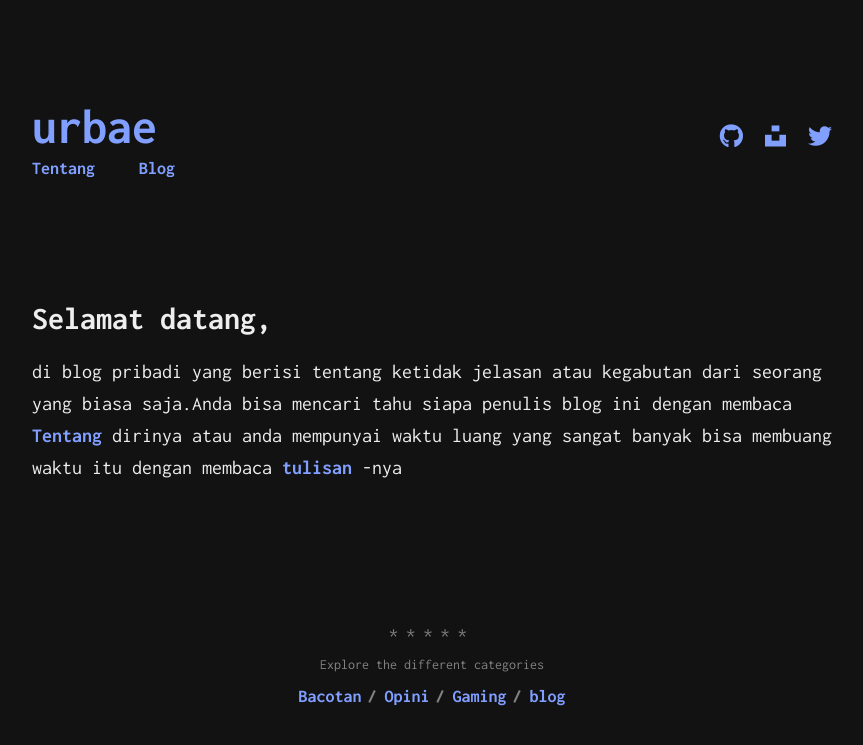
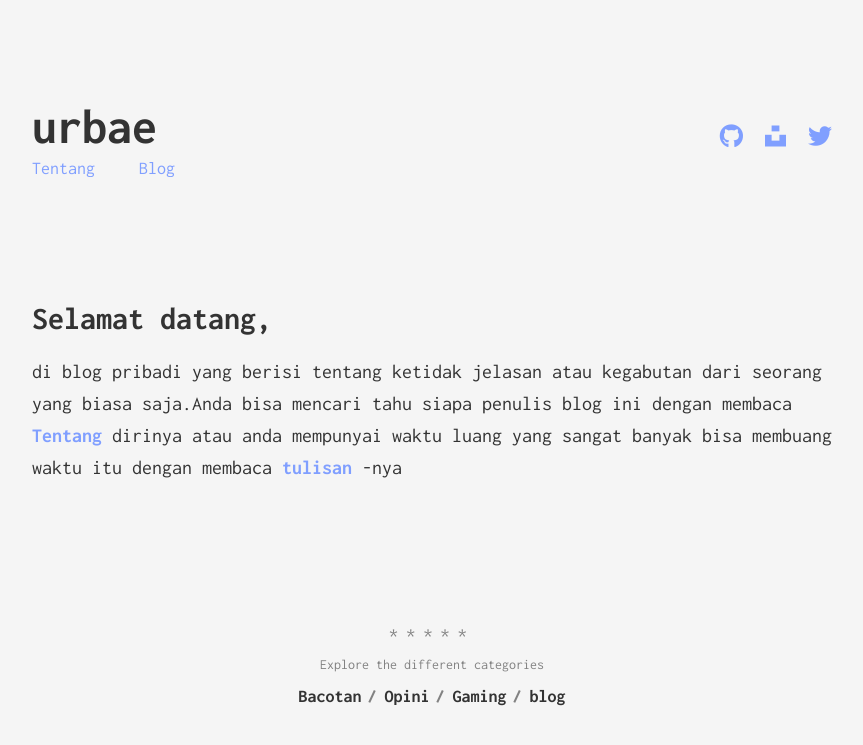
Before and after one commit to urbae/urbae.github.io, a Jekyll site: the page built from index.html, in a window 1280 px wide. Shown: the top 745 px of the page, without its empty margins (208-1071 px from the left). Built offline with Jekyll 4.4.1, drawn with Linux system fonts in a browser that asks for light colours.

Commit message:
deleted dm

```diff
--- a/_includes/header.html
+++ b/_includes/header.html
@@ -8,7 +8,7 @@
         </ul>
     </div>
 
-    <ul class="social-links"><a class="darkmodes"><i class="fab fa-moon"></i></a>
+    <ul class="social-links">
         {% if site.author.github %}
             <a href="https://github.com/{{ site.author.github }}" class="social-links__entry" target="_blank">
                 <i class="fab fa-github"></i>
--- a/_layouts/default.html
+++ b/_layouts/default.html
@@ -8,7 +8,7 @@
         {% seo %}
     </head>
 
-    <body class="dark-theme || light-theme">
+    <body>
         <div class="wrapper">
             {% include header.html %}
 
@@ -18,15 +18,6 @@
         {% include externals/scripting.html %}
         {% include externals/google_analytics.html %}
 
-    <script>
-// Select the button
-const btn = document.querySelector('.darkmodes');
-
-// Listen for a click on the button
-btn.addEventListener('click', function() {
-  // Then toggle (add/remove) the .dark-theme class to the body
-  document.body.classList.toggle('dark-theme');
-})    </script>
 
     </body>
     {% endif %}
--- a/_sass/_default.scss
+++ b/_sass/_default.scss
@@ -4,10 +4,7 @@ body {
     color: $iron;
     background-color: $dorian;
 }
-body.dark-theme {
-  color: #eee;
-  background: #121212;
-}
+
 
 a {
     color: $cloudy;
@@ -19,14 +16,6 @@ a {
     }
 }
 
-body.light-theme a {
-    color: $cloudy;
-    font-weight: bold;
-    text-decoration: none;
-}
-body.dark-theme a {
-  color: #809fff;
-}
 
 p {
     font-size: 20px;
```
